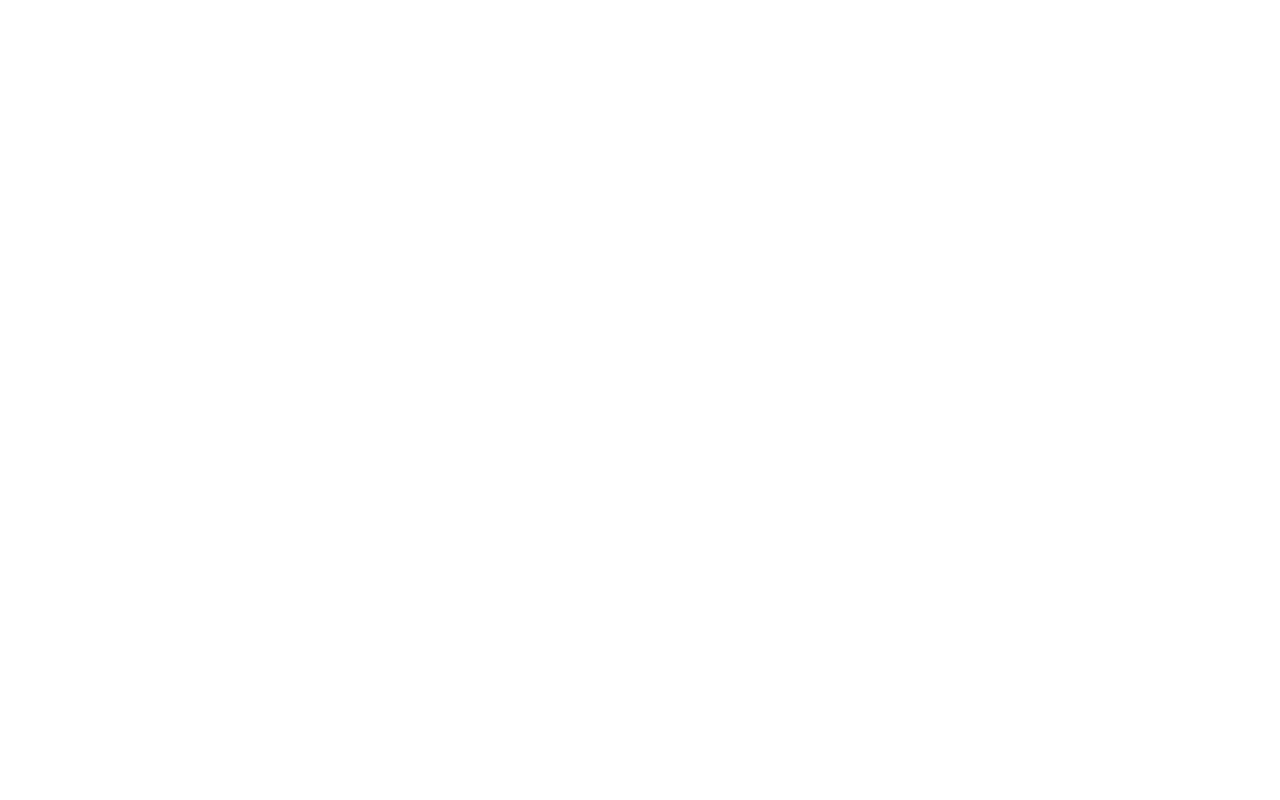
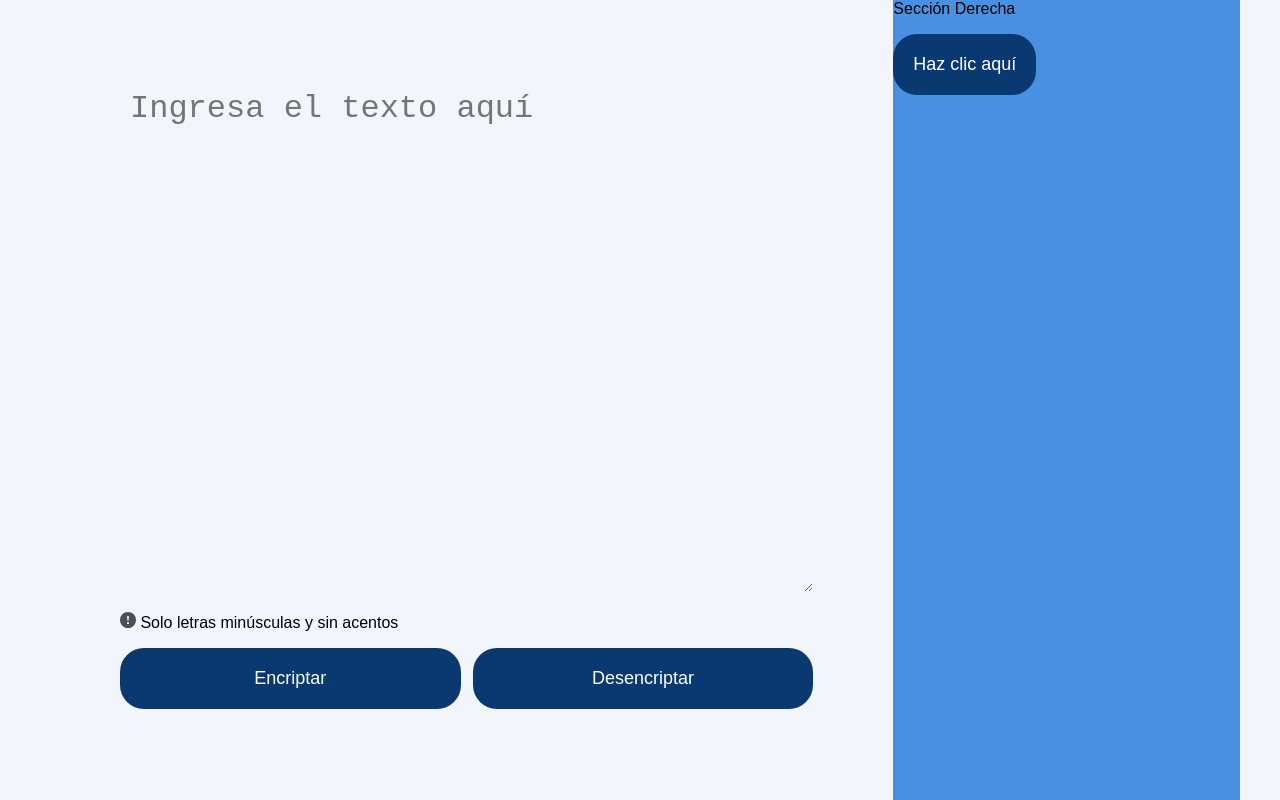
Before and after one commit to Luizfer-Col/decoderLatam, a plain HTML site: page index.html in a window 1280 px wide. Drawn offline with Linux system fonts and the light colour scheme.

Commit message:
feat: add main section with initial styling

```diff
--- a/index.html
+++ b/index.html
@@ -9,6 +9,28 @@
     <link rel="stylesheet" href="styles.css" />
   </head>
   <body>
+    <main>
+      <section class="left">
+        <textarea placeholder="Ingresa el texto aquí" id="input-text" ></textarea>
+
+        <div class="left-footer">
+          <p>
+            <img src="images/Vector.svg" alt="Descripción de la imagen" />
+            Solo letras minúsculas y sin acentos
+          </p>
+          <div class="buttons-container">
+            <button id="encrypt-button">Encriptar</button>
+            <button id="decrypt-button">Desencriptar</button>
+          </div>
+        </div>
+      </section>
+      <section class="right">
+        Sección Derecha
+
+        <p id="result-text"></p>
+        <button id="clickMe">Haz clic aquí</button>
+      </section>
+    </main>
     <script src="script.js"></script>
   </body>
 </html>
--- a/styles.css
+++ b/styles.css
@@ -2,4 +2,75 @@ body {
   font-family: Arial, sans-serif;
   margin: 0;
   padding: 0;
+  background-color: #f3f5fc;
+  height: 100vh;
+  width: 1200px;
+  display: flex;
+  flex-direction: column;
+  margin-inline: auto;
 }
+main {
+  display: flex;
+  flex: 1;
+}
+
+.left,
+.right {
+  box-sizing: border-box;
+
+}
+
+.left {
+  flex: 2;
+  padding: 80px;
+}
+
+.right {
+  flex: 1;
+  background-color: #4a90e2;
+}
+
+
+
+.left textarea {
+    border: none;
+    outline: none;
+    background: none;
+    width: 100%;
+    height: 80%;
+    padding: 10px;
+    box-sizing: border-box;
+    font-size: 32px;
+    resize: vertical;
+    flex:3
+}
+
+.left-footer{
+    flex:1
+}
+
+.left p {
+    justify-content: center;
+    align-items: center;
+    align-content: center;
+    align-self: center;
+}
+.buttons-container {
+    display: flex;
+    gap: 12px;
+}
+button {
+  background-color: #0A3871;
+  color: white;
+  padding: 20px;
+  border: none;
+  cursor: pointer;
+  border-radius:24px ;
+  font-size: 18px;
+  flex: 1;
+  text-align: center;
+}
+
+button:hover {
+  background-color: #005f6b;
+}
```
Also changed, not shown: images/Vector.svg (added).
